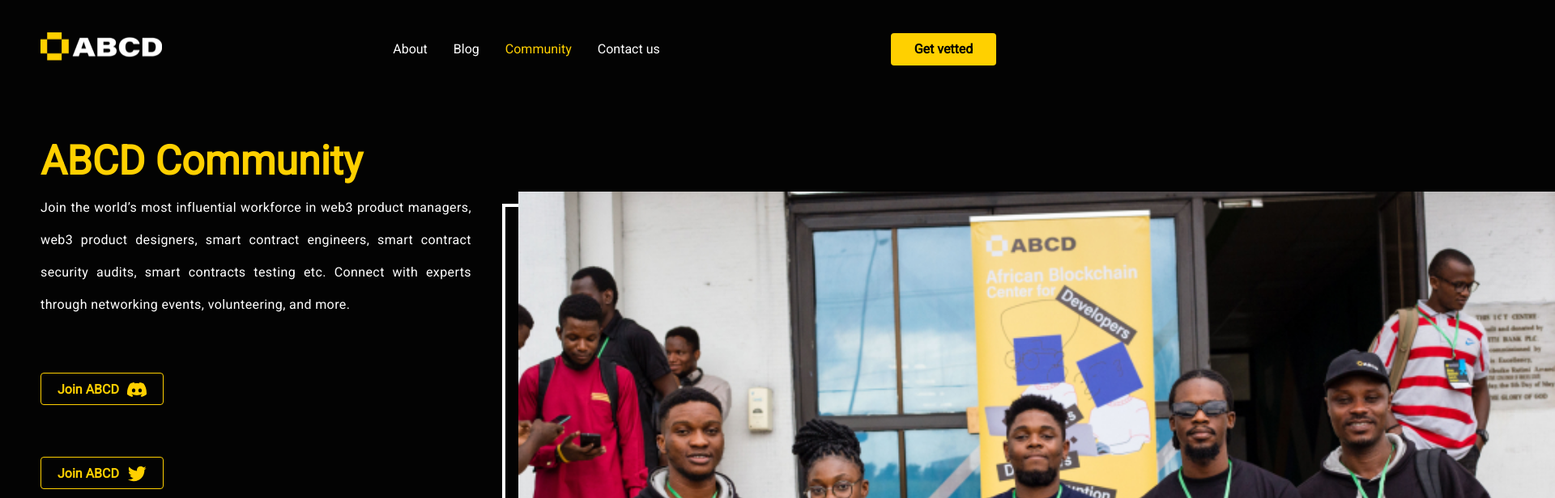
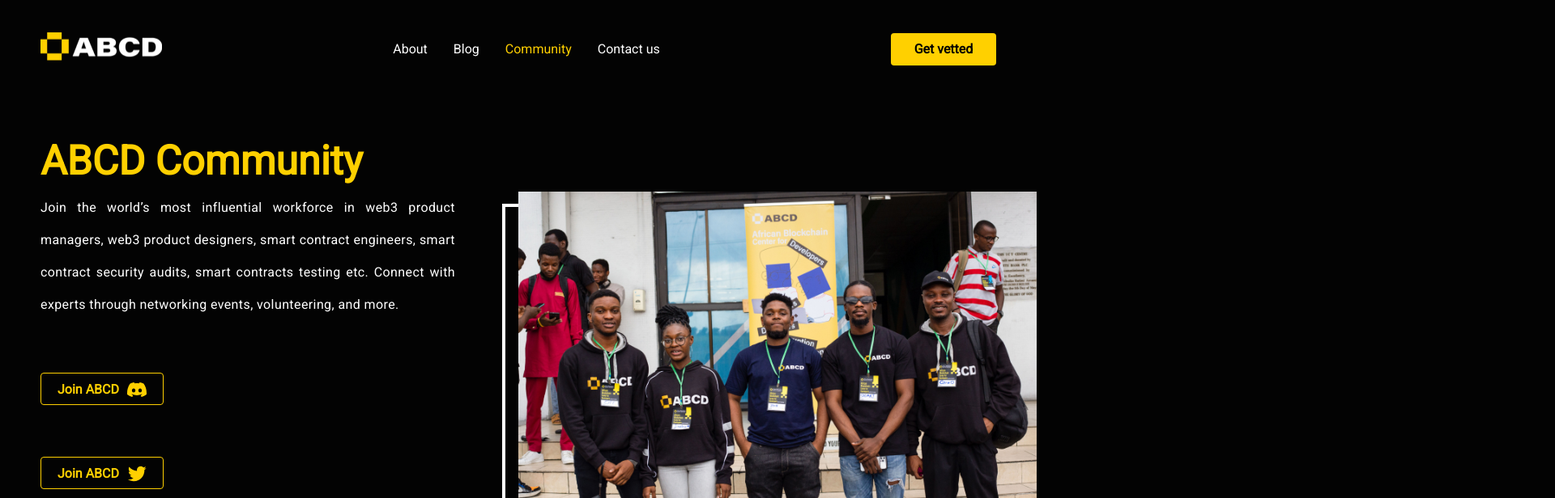
Before and after one commit to SOLUTIONHUB911/ABCD, a Next.js app: page /Community in a window 1280 px wide. Shown: the top 616 px of the page at 81% size, 1920 px wide, since content can reach past the window. Built offline with nearby package versions, Linux system fonts and the light colour scheme.

Commit message:
ft desktop corrections

```diff
--- a/src/pages/About.js
+++ b/src/pages/About.js
@@ -25,7 +25,7 @@
 			<Navigation />
 			<main className="font-roboto">
 				<h3 className="lg:ml-[50px] ml-[25px] mt-20 text-[#ffd000] font-bold mb-4 text-4xl">About ABCD</h3>
-				<section className="grid grid-cols-2 mx-[25px] lg:ml-[50px] gap-4">
+				<section className="grid grid-cols-2 lg:grid-cols-4 mx-[25px] lg:ml-[50px] gap-4">
 					<figure
 						className="lg:order-last col-span-2"
 						data-aos="fade-down"
@@ -61,9 +61,9 @@
 				</section>
 
 				{/**ABCD JOURNEY */}
-				<section className="grid grid-cols-2 mx-[25px] lg:mr-[50px] gap-4 lg:-mt-[570px] -mt-[20px] ">
+				<section className="grid grid-cols-2 lg:grid-cols-4 mx-[25px] lg:mr-[50px] gap-4 lg:mt-[270px] -mt-[20px] ">
 					<figure
-						className="lg:mt-12 col-span-2"
+						className="col-span-2"
 						data-aos="fade-up"
 						data-aos-offset="300"
 						data-aos-easing="ease-in-sine"
--- a/src/pages/Community.js
+++ b/src/pages/Community.js
@@ -20,8 +20,8 @@
 			<h2 className="font-bold text-[30px] lg:text-[50px] text-[#ffd000] mt-20 mx-[25px] lg:mx-[50px]">
 				ABCD Community
 			</h2>
-			<main className=" grid-cols-4 grid gap-4 mb-12 lg:h-[500px]">
-				<div className="mx-[25px] lg:mx-[50px] mt-[300px] lg:mt-0 col-span-4 lg:col-span-2 order-last">
+			<main className=" grid-cols-4 grid gap-4 lg:grid-cols-none mb-12 lg:h-[500px]">
+				<div className="mx-[25px] lg:mx-[50px] lg:w-[40%] mt-[300px] lg:mt-0 col-span-4 order-last">
 					<p className="leading-10 tracking-wide text-base text-justify">
 						Join the world’s most influential workforce in web3 product managers, web3 product designers,
 						smart contract engineers, smart contract security audits, smart contracts testing etc. Connect
@@ -44,7 +44,7 @@
 						</span>
 					</button>
 				</div>
-				<article className="absolute lg:left-[50%] left-[10%] w-full mb-[160px] col-span-4 lg:col-span-2">
+				<article className="absolute lg:left-[50%] left-[10%] lg:w-[50%] w-full mb-[160px] col-span-4">
 					<div className={styles.community}>
 						<Image
 							src={CommunityHero}
--- a/styles/Hero.module.css
+++ b/styles/Hero.module.css
@@ -234,8 +234,8 @@
 }
 .community{
 position: relative;
-width: 100%;
-height: 100%;
+max-width: 100%;
+max-height: 100%;
 }
 
 @media only screen and (max-width: 400px){
```
